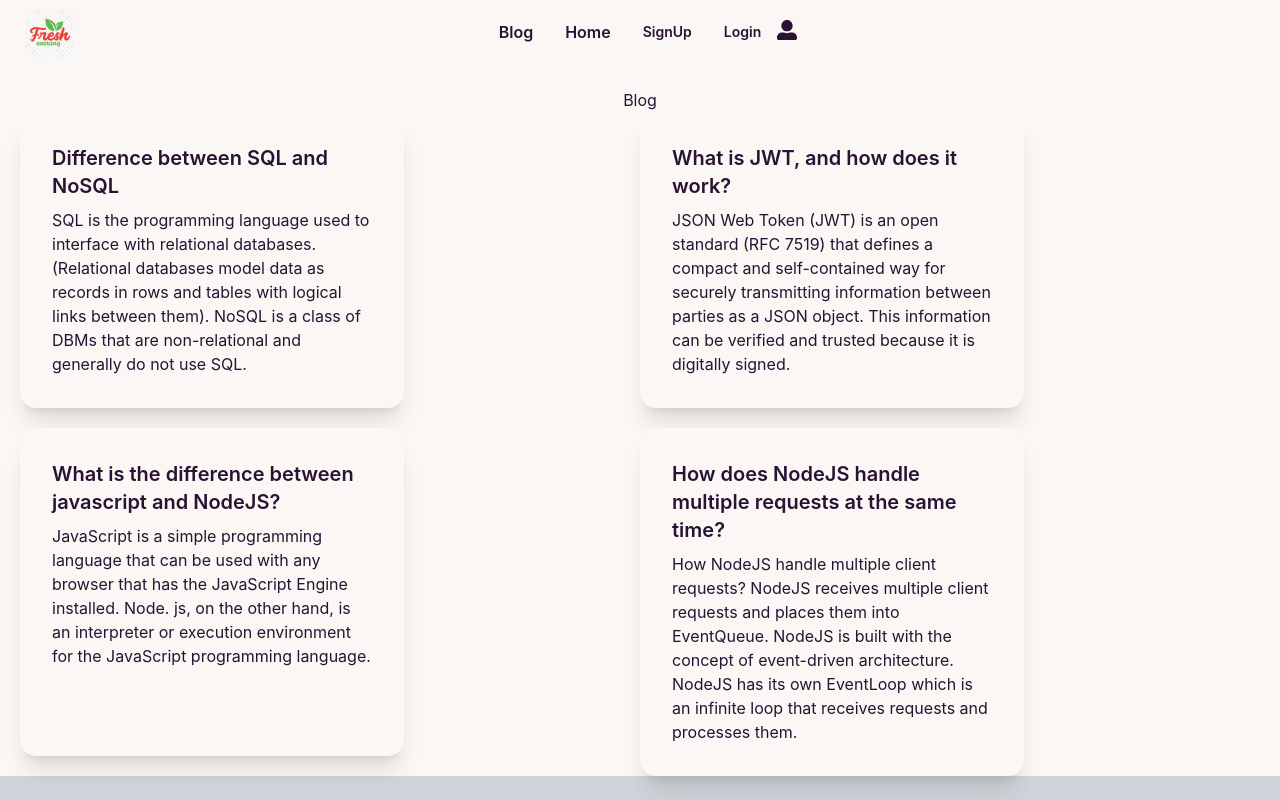
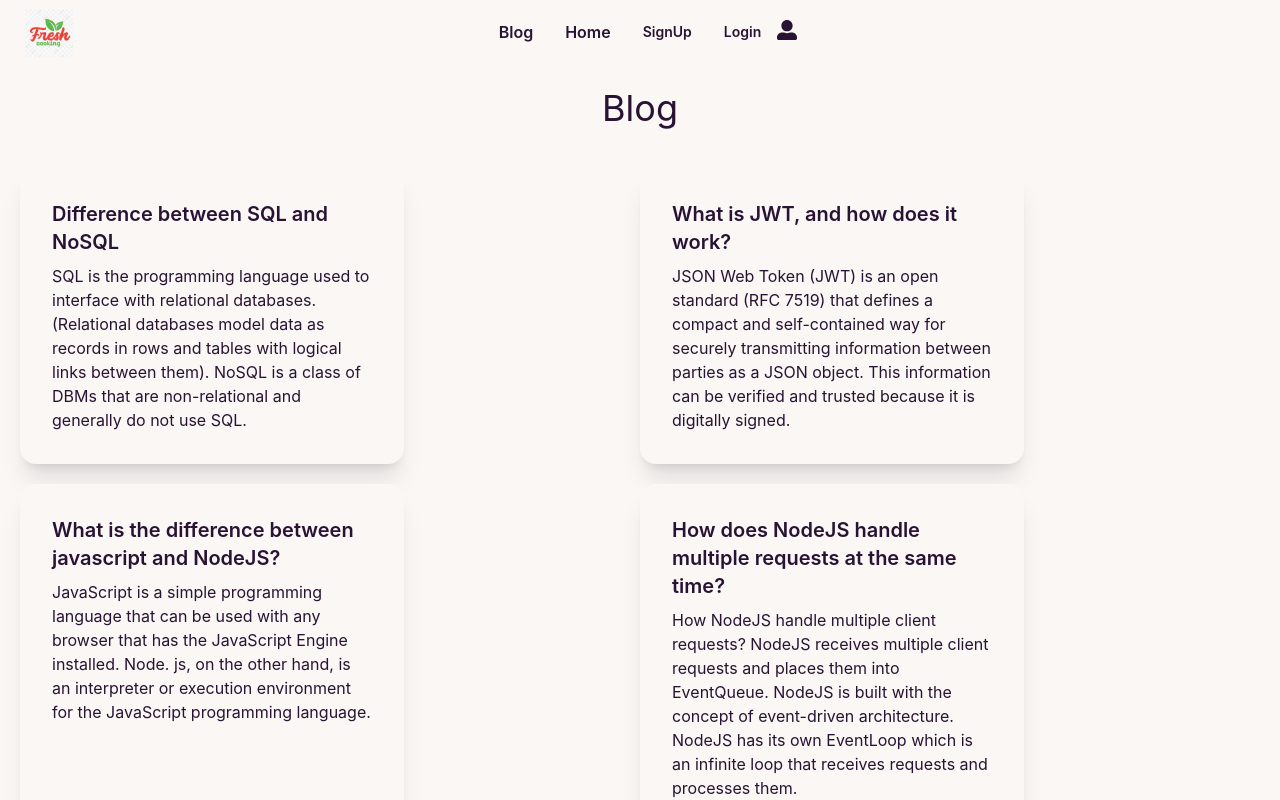
Before and after one commit to nazmu957/Review-Meal-Item-client, a React (Create React App) app: page /blog in a window 1280 px wide. Shown: the top 800 px of the page. Built offline with nearby package versions, Linux system fonts and the light colour scheme; no server answers.

Commit message:
added blog headline

```diff
--- a/src/Pages/Blog/Blog.js
+++ b/src/Pages/Blog/Blog.js
@@ -3,7 +3,7 @@ import React from 'react'
 const Blog = () => {
   return (
     <div className=''>
-        <h1 className='text-center '>Blog</h1>
+        <h1 className='text-center text-4xl pb-10'>Blog</h1>
         <div className="grid  grid-cols-1 md:grid-cols-2 lg:grid-cols-2">
       <div className="card w-96 bg-base-100 shadow-xl mb-5 ml-5">
         <div className="card-body">
```
